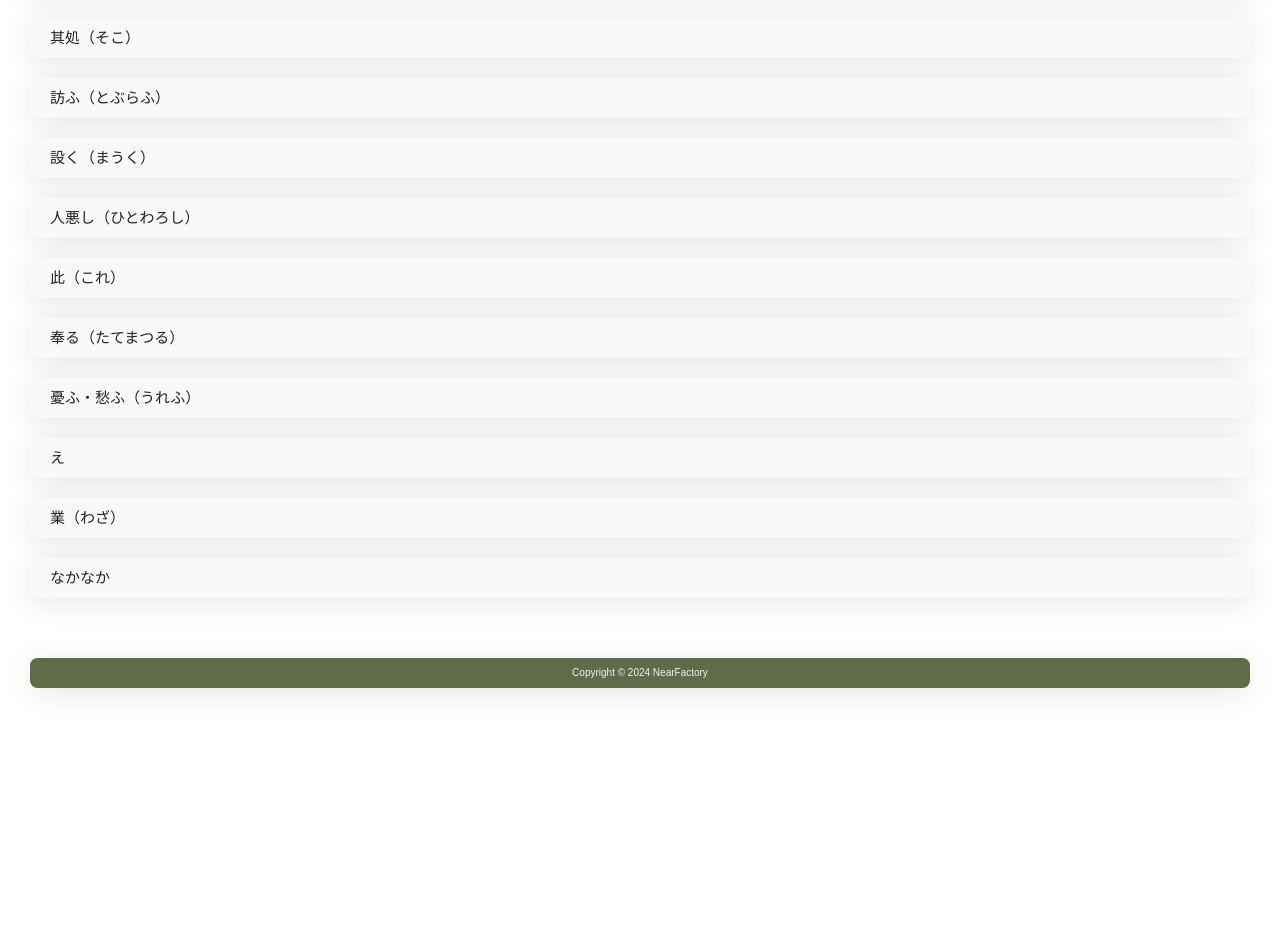
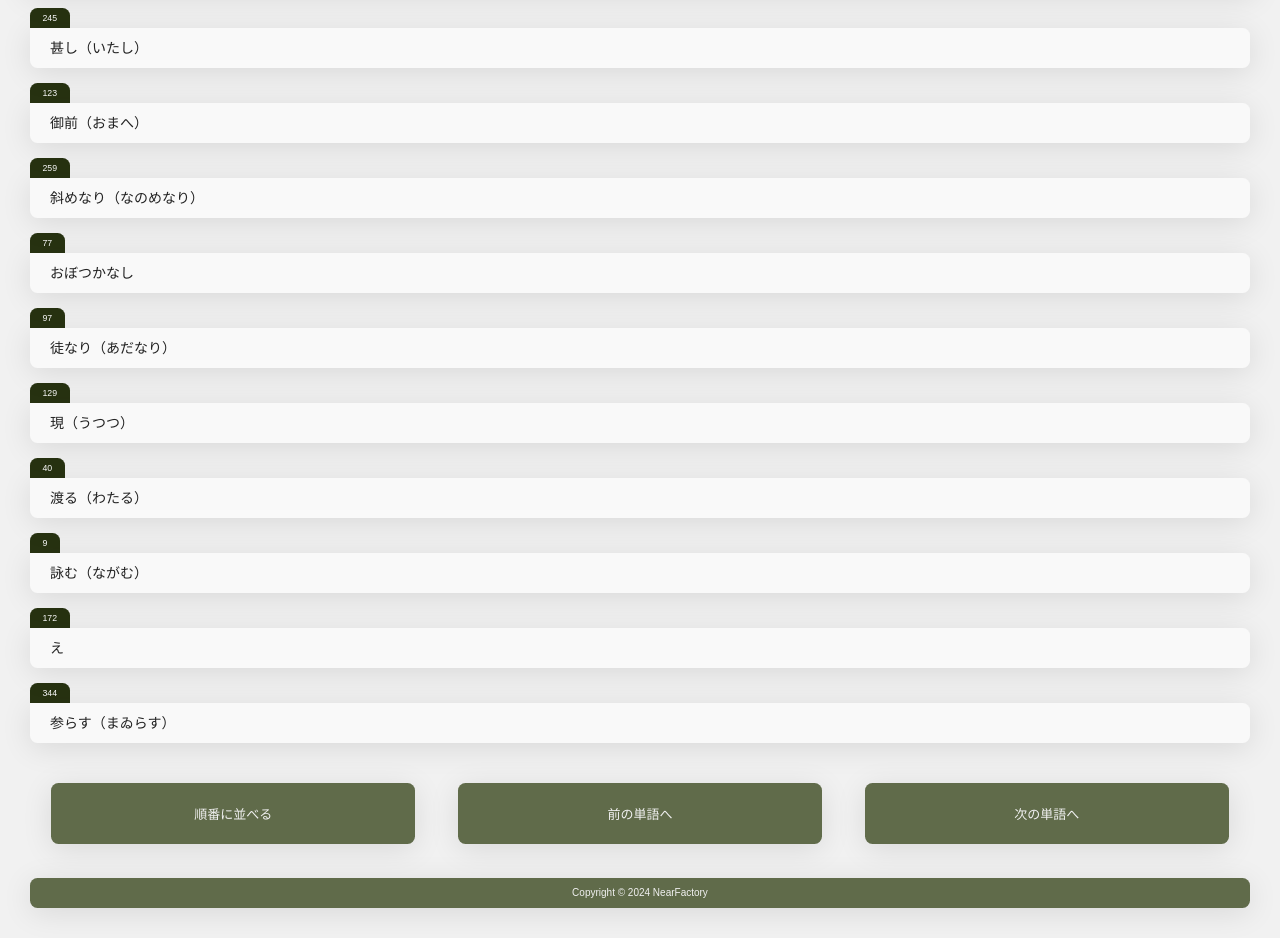
Before and after one commit to nearfactory/go-go-kotan, a plain HTML site: page index.html in a window 1280 px wide. Shown: the part 72-1010 px from the top of the page. Before the commit the page ends 800 px from the top, so only its background shows below. Drawn offline with nearby package versions, Linux system fonts and the light colour scheme; a web font is replaced by a local one.

Commit message:
ほぼ完成

```diff
--- a/asset/css/style.css
+++ b/asset/css/style.css
@@ -54,7 +54,7 @@ html, body{
   font-family: "IBM Plex Sans JP", sans-serif;
   font-size: 10px;
 
-  background-color: var(--background1);
+  background-color: var(--background2);
 }
 
 /* ======================================== */
@@ -117,20 +117,46 @@ main{
 
 /* ======================================== */
 
-.word-container{
+.word-container>div{
   display: block;
   width: 100%;
   height: auto;
 
-  margin: 1rem auto;
+  margin: 0 auto 1.5rem auto;
   padding: 0;
 
   background-color: var(--background3);
-  border-radius: 0.75rem;
+  border-radius: 0 0.75rem 0.75rem 0.75rem;
 
   box-shadow: 0 0.5rem 3rem rgba(0.85, 0.85, 0.85, 0.1);
   backdrop-filter: blur(0.5rem);
   -webkit-backdrop-filter: blur(0.5rem);
+
+  overflow-x: scroll;
+}
+
+.word-container.noData{
+  display: none;
+}
+
+.num{
+  display: inline-block;
+  width: auto;
+  height: 1.5rem;
+
+  margin-left: 0;
+  padding: 0.25rem 1.25rem;
+
+  background-color: #283312;
+  border-radius: 0.75rem 0.75rem 0 0;
+
+  color: var(--background1);
+  font-size: 0.875rem;
+  font-weight: 500;
+
+  text-align: center;
+  line-height: 1.5rem;
+  text-decoration: none;
 }
 
 .word{
@@ -142,12 +168,15 @@ main{
   padding: 0.5rem 2rem;
 
   color: var(--text1);
-  font-size: 1.5rem;
+  font-size: 1.4rem;
   font-weight: 500;
 
   text-align: justify;
   line-height: 3rem;
   text-decoration: none;
+  word-break: keep-all;
+
+  overflow-x: scroll;
 }
 
 .answer{
@@ -184,13 +213,54 @@ main{
 
 /* ======================================== */
 
+.controls{
+  display: grid;
+  grid-template-columns: 1fr 1fr 1fr;
+  width: calc(100% - 6rem);
+  height: 7rem;
+
+  margin: 0 3rem 3rem 3rem;
+  padding: 0;
+}
+
+.controls>button{
+  display: block;
+  width: calc(90% - 0.2rem);
+  height: calc(90% - 0.2rem);
+
+  margin: auto;
+  padding: 0.1rem;
+
+  background-color: var(--accent3);
+  border-radius: 0.75rem;
+  border: none;
+
+  box-shadow: 0 0.5rem 3rem rgba(0.85, 0.85, 0.85, 0.1);
+  backdrop-filter: blur(0.5rem);
+  -webkit-backdrop-filter: blur(0.5rem);
+
+  color: var(--background2);
+  font-size: 1.3rem;
+  font-weight: 500;
+
+  text-align: center;
+  line-height: calc(7rem * 0.9 - 0.2rem);
+  text-decoration: none;
+}
+
+.controls>button:active{
+  background-color: var(--accent4);
+}
+
+/* ======================================== */
+
 footer{
   display: block;
 
   width: calc(100% - 6rem);
   height: 3rem;
 
-  margin: 3rem;
+  margin: 0 3rem 3rem 3rem;
   padding: 0;
 
   background-color: var(--accent3);
--- a/asset/js/script.js
+++ b/asset/js/script.js
@@ -39,10 +39,14 @@ function parseCSV(csvText) {
 
 var dataset;
 var order;
+var swapFlag = true;
+var modeChangeFlag = true;
+
+var n=0;
 
 // ========================================
 
-function main() {
+function init() {
   // promiseを使用してすべての読み込みが完了するまで待機させる
   Promise.all([
     fetchCSV(CSVurl)
@@ -51,10 +55,38 @@ function main() {
     // 二次元配列に変換してグローバル変数に格納
     dataset = parseCSV(csvText);
 
-    swap();
+    main();
 
-    for(var i=0 ; i<10; i++){
-      $("#word-container" + String(i+1) + ">.word").html(dataset[order[i]][1]);
+  }).catch(error => console.error(error));
+}
+
+function main(){
+  if(modeChangeFlag){
+    if(swapFlag){
+      swapAll();
+    }
+    else{
+      orderAll();
+    }
+    modeChangeFlag = false;
+  }
+
+  for(var i=n ; i<n+10; i++){
+    if(i >= order.length){
+      $("#word-container" + String(i-n+1) + " .word").html("");
+      $("#word-container" + String(i-n+1) + " .num").html("");
+      $("#word-container" + String(i-n+1) + " .answer>p").html("");
+      $("#word-container" + String(i-n+1)).addClass("noData");
+      continue;
+    }
+    else{
+      $("#word-container" + String(i-n+1)).removeClass("noData");
+    }
+
+    $("#word-container" + String(i-n+1)).removeClass("active");
+
+    $("#word-container" + String(i-n+1) + " .word").html(dataset[order[i]][1]);
+    $("#word-container" + String(i-n+1) + " .num").html(dataset[order[i]][0]);
     var textContent;
     textContent = "- " + dataset[order[i]][3];
     if(dataset[order[i]][4] != ""){
@@ -69,9 +101,32 @@ function main() {
       textContent += "<br>";
       textContent += "- " + dataset[order[i]][6];
     }
-      $("#word-container" + String(i+1) + ">.answer>p").html(textContent);
+    $("#word-container" + String(i-n+1) + " .answer>p").html(textContent);
   }
-  }).catch(error => console.error(error));
+
+  // setInterval(() => {
+  //   for(var i=n ; i<n+10; i++){
+  //     console.log(i);
+  //     $("#word-container" + String(i-n+1) + " .word").html(dataset[order[i]][1]);
+  //     $("#word-container" + String(i-n+1) + " .num").html(dataset[order[i]][0]);
+  //     var textContent;
+  //     textContent = "- " + dataset[order[i]][3];
+  //     if(dataset[order[i]][4] != ""){
+  //       textContent += "<br>";
+  //       textContent += "- " + dataset[order[i]][4];
+  //     }
+  //     if(dataset[order[i]][5] != ""){
+  //       textContent += "<br>";
+  //       textContent += "- " + dataset[order[i]][5];
+  //     }
+  //     if(dataset[order[i]][6] != ""){
+  //       textContent += "<br>";
+  //       textContent += "- " + dataset[order[i]][6];
+  //     }
+  //     $("#word-container" + String(i-n+1) + " .answer>p").html(textContent);
+  //   }
+  //   n += 10;
+  // }, 1000);
 }
 
 // ========================================
@@ -80,14 +135,12 @@ function getRandomInt(max) {
   return Math.floor(Math.random() * max);
 }
 
-function swap(){
+function swapAll(){
   order = [];
 
   for(var i=0; i<dataset.length-1 - 1; i++){
     order.push(i+1);
   }
-
-  console.log(order);
 
   for(var i=0; i<(dataset.length-1 - 1)*2; i++){
     var a = getRandomInt(dataset.length-1 - 1);
@@ -98,16 +151,45 @@ function swap(){
     order[a] = order[b];
     order[b] = tmp;
   }
+}
 
-  console.log(order);
+function orderAll(){
+  order = [];
+
+  for(var i=0; i<dataset.length-1 - 1; i++){
+    order.push(i+1);
+  }
 }
 
 // ========================================
 
 $(document).ready(function(){
-  main();
+  init();
 });
 
 $(".word-container").click(function(){
   $(this).toggleClass("active");
 });
+
+$("#swap-or-order").click(function(){
+  modeChangeFlag = true;
+  swapFlag = !swapFlag;
+  if(swapFlag){
+    $(this).html("順番にする");
+  }
+  else{
+    $(this).html("ランダム");
+  }
+  n=0;
+  main();
+});
+
+$("#prev").click(function(){
+  n = n >= 10 ? n-10 : n;
+  main();
+});
+
+$("#next").click(function(){
+  n = n <= dataset.length-20 ? n+10 : n;
+  main();
+});
--- a/index.html
+++ b/index.html
@@ -46,75 +46,111 @@
 
     <main>
       <div class="word-container" id="word-container1">
+        <p class="num"></p>
+        <div>
           <p class="word"></p>
           <div class="answer">
             <p></p>
           </div>
         </div>
+      </div>
 
       <div class="word-container" id="word-container2">
+        <p class="num"></p>
+        <div>
           <p class="word"></p>
           <div class="answer">
             <p></p>
           </div>
         </div>
+      </div>
 
       <div class="word-container" id="word-container3">
+        <p class="num"></p>
+        <div>
           <p class="word"></p>
           <div class="answer">
             <p></p>
           </div>
         </div>
+      </div>
 
       <div class="word-container" id="word-container4">
+        <p class="num"></p>
+        <div>
           <p class="word"></p>
           <div class="answer">
             <p></p>
           </div>
         </div>
+      </div>
 
       <div class="word-container" id="word-container5">
+        <p class="num"></p>
+        <div>
           <p class="word"></p>
           <div class="answer">
             <p></p>
           </div>
         </div>
+      </div>
 
       <div class="word-container" id="word-container6">
+        <p class="num"></p>
+        <div>
           <p class="word"></p>
           <div class="answer">
             <p></p>
           </div>
         </div>
+      </div>
 
       <div class="word-container" id="word-container7">
+        <p class="num"></p>
+        <div>
           <p class="word"></p>
           <div class="answer">
             <p></p>
           </div>
         </div>
+      </div>
 
       <div class="word-container" id="word-container8">
+        <p class="num"></p>
+        <div>
           <p class="word"></p>
           <div class="answer">
             <p></p>
           </div>
         </div>
+      </div>
 
       <div class="word-container" id="word-container9">
+        <p class="num"></p>
+        <div>
           <p class="word"></p>
           <div class="answer">
             <p></p>
           </div>
         </div>
+      </div>
 
       <div class="word-container" id="word-container10">
+        <p class="num"></p>
+        <div>
           <p class="word"></p>
           <div class="answer">
             <p></p>
           </div>
         </div>
+      </div>
     </main>
+
+    <div class="controls">
+      <button id="swap-or-order">順番に並べる</button>
+      <button id="prev">前の単語へ</button>
+      <button id="next">次の単語へ</button>
+    </div>
 
     <footer>
       <p>Copyright &copy; 2024 NearFactory</p>
```
Lines whose indentation alone changed are shown as unchanged.
